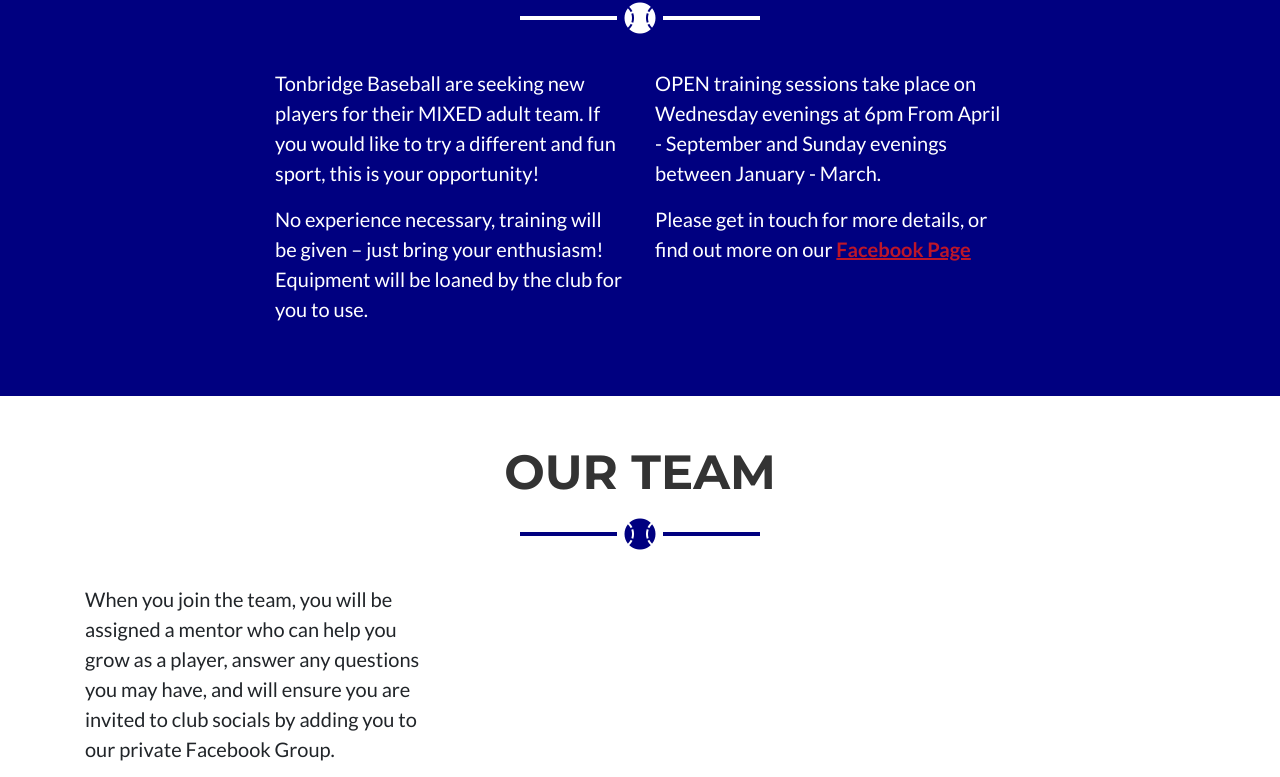
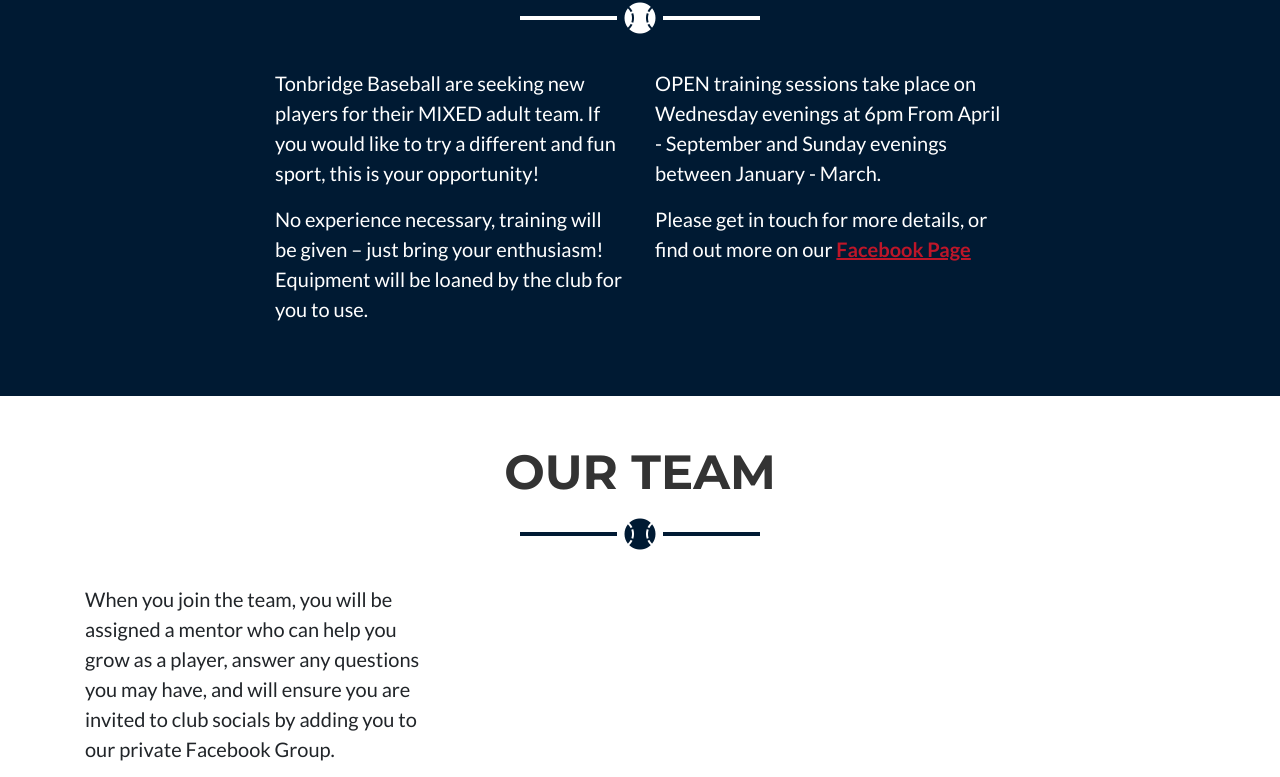
Before and after one commit to hinds44/hinds44.github.io, a plain HTML site: page index.html in a window 1280 px wide. Shown: the part 706-1483 px from the top of the page. Drawn offline with Linux system fonts and the light colour scheme.

Commit message:
better blue
changed from 000080 navy to 001a33 v.dark blue

```diff
--- a/css/freelancer.css
+++ b/css/freelancer.css
@@ -7,7 +7,7 @@
 :root{
 --updown: 3.5rem;
 --brand1: #be1629; /*red*/
---brand2: #000080; /*blue*/
+--brand2: #001a33; /*blue*/
 }
 
 body {
```
